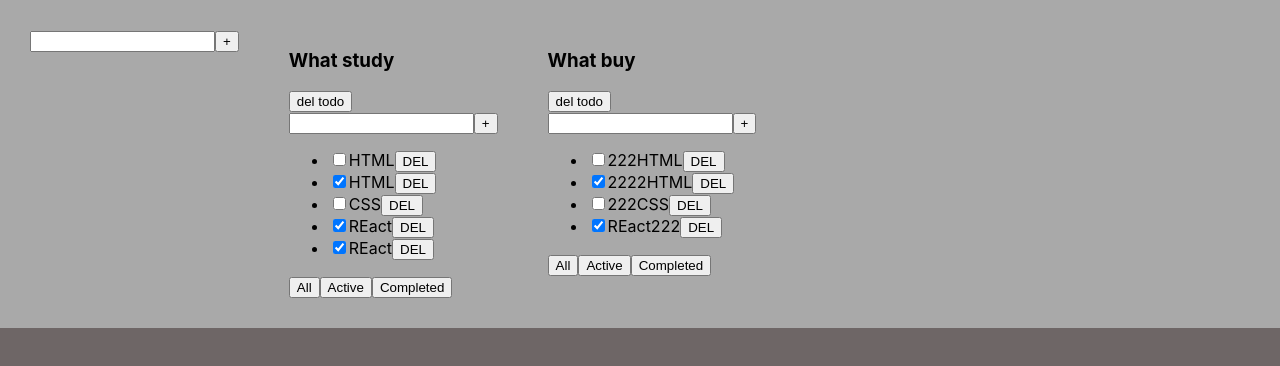
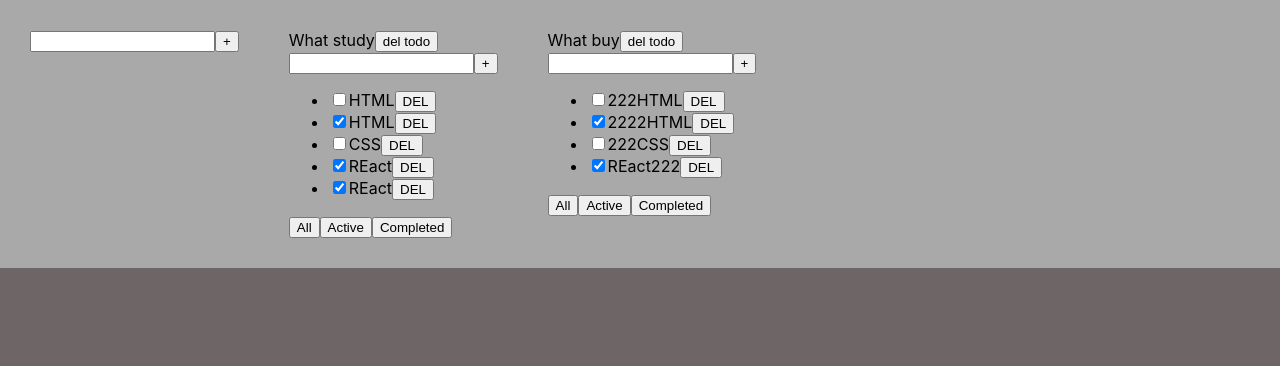
Before and after one commit to kroxaGAN/hwv2, a React (Create React App) app: page / in a window 1280 px wide. Shown: the top 366 px of the page. Built offline with nearby package versions, Linux system fonts and the light colour scheme.

Commit message:
editableSpan for Todolist title

```diff
--- a/src/App.tsx
+++ b/src/App.tsx
@@ -59,6 +59,13 @@ function App() {
         setTodolists([{todolistId: todolistId, titleTodolist: value, filter: 'all'},...todolists])
         setTasks({...tasks,[todolistId]:[]})
     }
+    // const changeTaskTitle=(todolistId:string,id: string,title:string)=>{
+    //     setTasks({...tasks,[todolistId]:tasks[todolistId].map(el=>el.id===id ?{...el,titleTask:title}:el)})
+    // }
+    const changeTodoTitle=(todolistId:string,title: string)=>{
+        setTodolists(todolists.map(el=>el.todolistId===todolistId?{...el,titleTodolist:title}:el))
+    }
+
 
     return (
         <div className="App">
@@ -84,6 +91,8 @@ function App() {
                             changeCheckBox={changeCheckBox}
                             changeFilterTodolist={changeFilterTodolist}
                             removeTodolist={removeTodolist}
+                            // changeTaskTitle={changeTaskTitle}
+                            changeTodoTitle={changeTodoTitle}
                         />
                     }
                 )
--- /dev/null
+++ b/src/Components/EditableSpan.tsx
@@ -0,0 +1,27 @@
+import React, {ChangeEvent, useState} from "react";
+
+type PropsType = {
+    title: string
+    callback:(title:string)=>void
+}
+
+export const EditableSpan: React.FC<PropsType> = ({title,callback}) => {
+    const [edit, setEdit] = useState(false)
+    const [input,setInput]=useState(title)
+    const onDoubleClickHandler = () => {
+        setEdit(true)
+    }
+    const onBlurHandler = () => {
+        setEdit(false)
+        callback(input)
+    }
+    const onChangeHandler=(e:ChangeEvent<HTMLInputElement>)=>{
+        setInput(e.currentTarget.value)
+    }
+
+    return (
+        edit
+            ? <input autoFocus onBlur={onBlurHandler} value={input} onChange={onChangeHandler}/>
+            : <span onDoubleClick={onDoubleClickHandler}>{title}</span>
+    )
+}
--- a/src/Todolist.tsx
+++ b/src/Todolist.tsx
@@ -2,6 +2,7 @@ import React, {KeyboardEvent, ChangeEvent, useState, ChangeEventHandler} from "r
 import {filterType, taskType} from "./App";
 import './App.css';
 import {AddItemForm} from "./Components/AddItemForm";
+import {EditableSpan} from "./Components/EditableSpan";
 
 type propsType = {
     title: string
@@ -12,6 +13,8 @@ type propsType = {
     todolistId: string
     changeFilterTodolist: (todolistId: string, filter: filterType) => void
     removeTodolist: (todolistId: string) => void
+    // changeTaskTitle:(todolistId: string,id: string,title:string)=>void
+    changeTodoTitle:(todolistId: string,title:string)=>void
 }
 
 export const Todolist: React.FC<propsType> = ({title, tasks, removeTask, ...props}) => {
@@ -30,12 +33,14 @@ export const Todolist: React.FC<propsType> = ({title, tasks, removeTask, ...prop
     const addTaskHandler = (value: string) => {
         props.addTask(props.todolistId, value)
     }
-
+    const changeTitleHandler = (title:string) => {
+        props.changeTodoTitle(props.todolistId,title)
+    }
 
     return (
         <div>
-
-            <h3>{title}</h3>
+            <EditableSpan title={title} callback={changeTitleHandler}/>
+            {/*<h3>{title}</h3>*/}
             <button onClick={removeTodoHandler}>del todo</button>
             <AddItemForm callback={addTaskHandler}/>
             {/*<div>*/}
```
